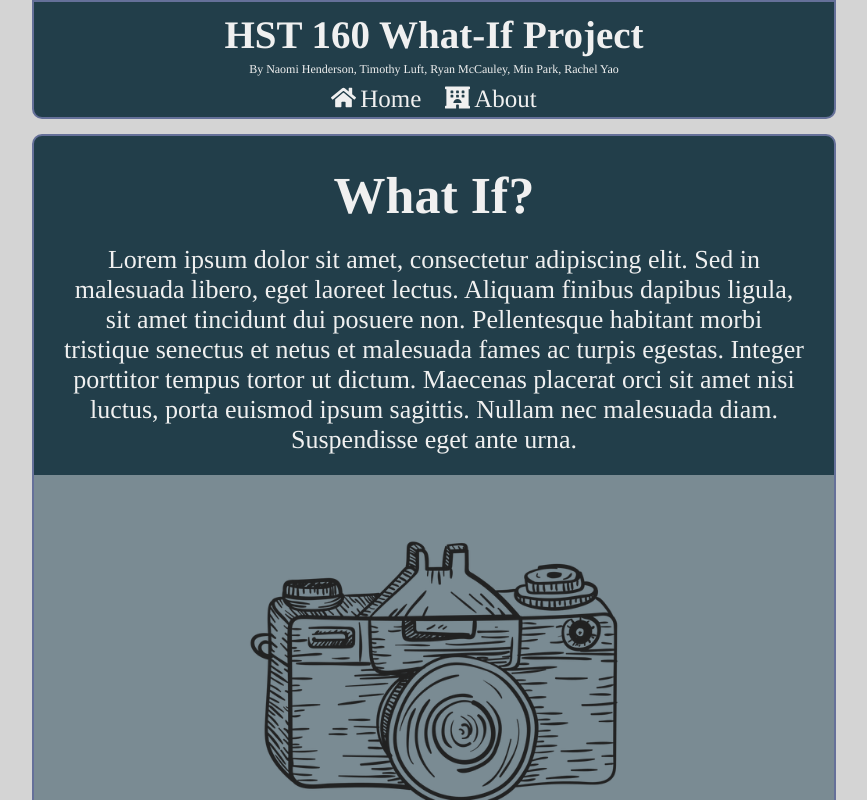
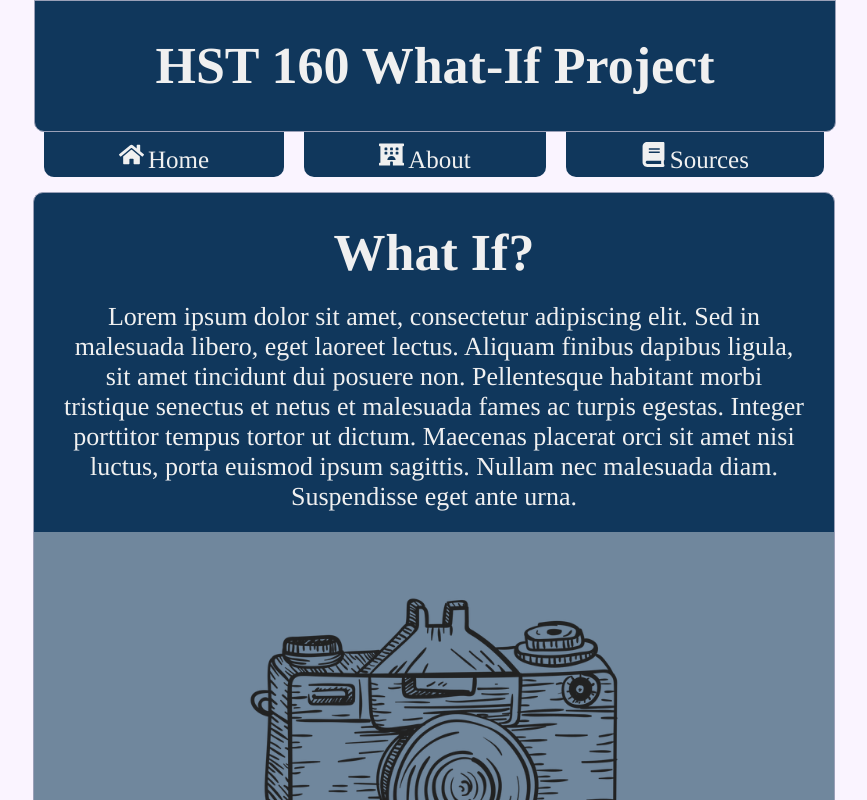
Before and after one commit to bak-minsu/projectonesixty, a React (Create React App) app in the folder src/: page / in a window 1280 px wide. Shown: the top 800 px of the page, without its empty margins (206-1073 px from the left). Built offline with nearby package versions, Linux system fonts and the light colour scheme; a web font is replaced by a local one.

Commit message:
Added Source page

```diff
--- a/src/src/App.css
+++ b/src/src/App.css
@@ -1,12 +1,14 @@
 :root{
-  --background-color: #d4d4d4;
-  --fill-color: rgba(255, 255, 255, .4);
-  --fill-color-two: #223e4a;
-  --fill-color-three: #ffd36b;
+  /* https://colorhunt.co/palette/178346 */
+  --background-color: #faf4ff;
+  --fill-color-one: rgba(255, 255, 255, .4);
+  --fill-color-two: #10375c;
+  --fill-color-three: #f3c623;
+  --fill-color-four: #844685;
   --font-color: #f0f0f0;
   --font-color-dark: #9aa0b8;
   --link-color: #61dafb;
-  --border-color: #657099;
+  --border-color: #9aa0b8;
 }
 
 html {
@@ -43,50 +45,67 @@ a {
 }
 
 .border {
-  border: solid 2px var(--border-color);
+  border: solid 1px var(--border-color);
+}
+
+header {
+  width: 100%;
+}
+
+#toparea {
+  background-color: var(--fill-color-two);
+  width: 100%;
+  height: 100px;
+  border-radius: 0 0 10px 10px;
+  padding-top: 30px;
+}
+
+#toparea > h1 {
+  margin: 5px 0;
 }
 
 nav {
-  background-color: var(--fill-color-two);
   width: 100%;
-  border-radius: 0 0 10px 10px;
-  padding-top: 5px;
+  display: flex;
+  justify-content: space-evenly;
+  margin: 0;
 }
 
-nav > p, nav > h1 {
-  margin: 5px 0;
-}
-
-nav > p {
-  font-size: 12px;
+nav > a {
+  flex-grow: 1;
+  text-decoration: none;
+  margin: 0 10px;
 }
 
 .nav-button {
-  display: inline-block;
-  margin: 0 10px;
+  padding-bottom: 10px;
+  display: flex;
+  justify-content: center;
   height: 35px;
-  text-decoration: none;
   font-size: 25px;
-  border-radius: 10px;
-  color: var(--font-color)
+  border-radius: 0 0 10px 10px;
+  color: var(--font-color);
+  background-color: var(--fill-color-two);
+  transition: height 1s;
+}
+
+.nav-button:hover {
+  height: 60px;
+}
+
+.nav-button > p {
+  position: relative;
+  height: 25px;
+  top: 4px;
 }
 
 .nav-button > p, .nav-button > svg {
-  display: inline;
   margin: 0 2px;
-}
-
-.nav-button:hover {
-  background-color: var(--fill-color)
-}
-
-.nav-button > svg {
-  position: relative;
-  top: 3px;
+  align-self: flex-end;
 }
 
 .img-div {
-  background-color: var(--fill-color);
+  background-color: var(--fill-color-one);
 }
 
 img {
@@ -103,6 +122,10 @@ img {
   margin: 30px 0 0 0;
 }
 
+#sources-div{
+  width: 100%;
+}
+
 #go-top {
   display: none;
   position: fixed;
@@ -115,7 +138,7 @@ img {
   border: none;
   outline: none;
   background-color: var(--fill-color-three);
-  color: #bdb299;
+  color: var(--background-color);
   cursor: pointer;
   padding: 15px;
   border-radius: 50%;
--- a/src/src/App.js
+++ b/src/src/App.js
@@ -3,7 +3,7 @@ import './App.css';
 import camera from './img/camera.png';
 import flower from './img/flower.png';
 import duck from './img/duck.png';
-import { FaHome, FaHotel, FaArrowUp } from 'react-icons/fa';
+import { FaHome, FaHotel, FaArrowUp, FaBook } from 'react-icons/fa';
 import {
   BrowserRouter as Router,
   Switch,
@@ -15,11 +15,11 @@ function App() {
   return (
     <div className="App">
       <Router>
-        <NavBar/>
+        <TopArea/>
         <Switch>
           <Route exact path="/" component={MainContent}/>
-          <Route exact path="/about" component={About}>
-          </Route>
+          <Route exact path="/about" component={About}/>
+          <Route exact path="/sources" component={Sources}/>
         </Switch>
         <GoTopButton/>
         <Footer/>
@@ -28,13 +28,23 @@ function App() {
   );
 }
 
+function TopArea() {
+  return (
+    <header>
+      <div id="toparea" className="border">
+        <h1>HST 160 What-If Project</h1>
+      </div>
+      <NavBar/>
+    </header>
+  )
+}
+
 function NavBar() {
   return (
-    <nav id="nav" className="border">
-      <h1>HST 160 What-If Project</h1>
-      <p>By Naomi Henderson, Timothy Luft, Ryan McCauley, Min Park, Rachel Yao</p>
+    <nav>
       <NavButton icon={<FaHome/>} text={"Home"} route={"/"}/>
       <NavButton icon={<FaHotel/>} text={"About"} route={"/about"}/>
+      <NavButton icon={<FaBook/>} text={"Sources"} route={"/sources"}/>
     </nav>
   )
 }
@@ -102,6 +112,25 @@ function About(){
   )
 }
 
+function Sources(){
+  return (
+    <div id="sources-div">
+      <ContentDiv otherClasses={"sources-content border"}>
+        <Title>Source 1</Title>
+        <TextContent></TextContent>
+      </ContentDiv>
+      <ContentDiv otherClasses={"sources-content border"}>
+        <Title>Source 2</Title>
+        <TextContent></TextContent>
+      </ContentDiv>
+      <ContentDiv otherClasses={"sources-content border"}>
+        <Title>Source 3</Title>
+        <TextContent></TextContent>
+      </ContentDiv>
+    </div>
+  )
+}
+
 class GoTopButton extends React.Component {
   componentDidMount() {
     const button = document.getElementById("go-top");
```
